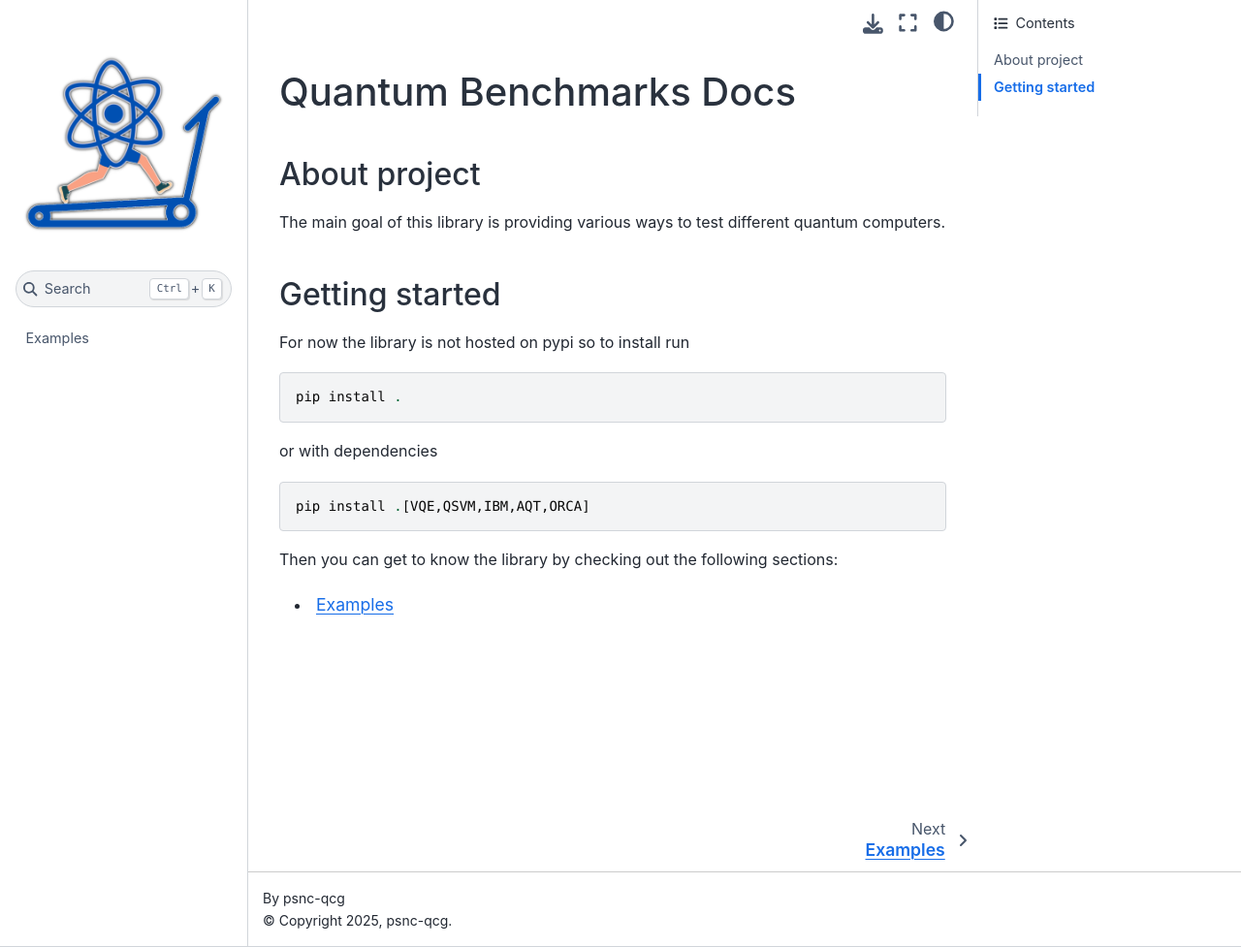
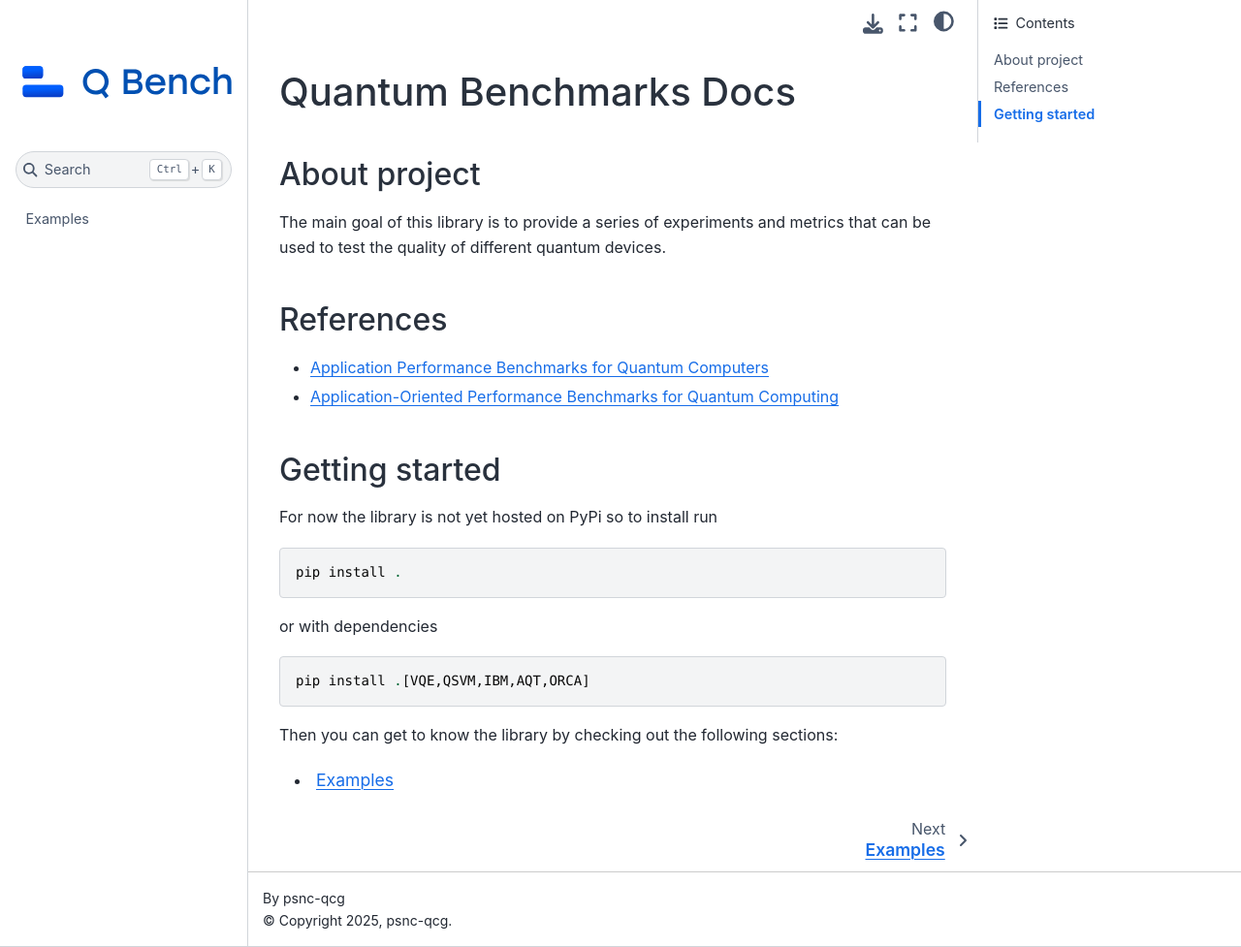
Before and after one commit to PCSS-Quantum/open-qbench, a Sphinx documentation site: the page built from docs/index.rst, in a window 1280 px wide and 977 px high. Shown: the whole window at 97% size. Built offline with Sphinx 7.4.7 and the Sphinx Book theme 1.1.4, drawn with Linux system fonts in a browser that asks for light colours; pages that are not in the unit, such as notebooks, are missing from menus.

Commit message:
small logo and index changes

```diff
--- a/docs/_static/css/custom.css
+++ b/docs/_static/css/custom.css
@@ -21,7 +21,6 @@ button.sidebar-toggle {
 
 .navbar-brand img {
     max-height: 300px !important;
-    max-width: 300px !important;
 
     height: 100%;
     width: 100%;
--- a/docs/conf.py
+++ b/docs/conf.py
@@ -98,8 +98,8 @@ html_static_path = ['_static']
 html_css_files = ['css/custom.css']
 
 html_theme = 'sphinx_book_theme'
-html_logo = '_static/qbench_logo.png'
-html_favicon = "_static/logo.svg"
+html_logo = '_static/logo.svg'
+html_favicon = "_static/favicon.svg"
 
 html_show_sourcelink = False  # Disable option to show .rst source
 
--- a/docs/index.rst
+++ b/docs/index.rst
@@ -4,12 +4,19 @@ Quantum Benchmarks Docs
 ----------------
 About project
 ----------------
-The main goal of this library is providing various ways to test different quantum computers.
+The main goal of this library is to provide a series of experiments and metrics that can be used to test the quality of different quantum devices.
+
+----------
+References
+----------
+
+- `Application Performance Benchmarks for Quantum Computers <https://arxiv.org/abs/2310.13637>`_
+- `Application-Oriented Performance Benchmarks for Quantum Computing <https://arxiv.org/abs/2110.03137>`_
 
 ----------------
 Getting started
 ----------------
-For now the library is not hosted on pypi so to install run
+For now the library is not yet hosted on PyPi so to install run
 
 ::
 
```
Also changed, not shown: docs/_static/favicon.svg (added), docs/_static/logo.svg, docs/_static/qbench_logo.png (deleted).
